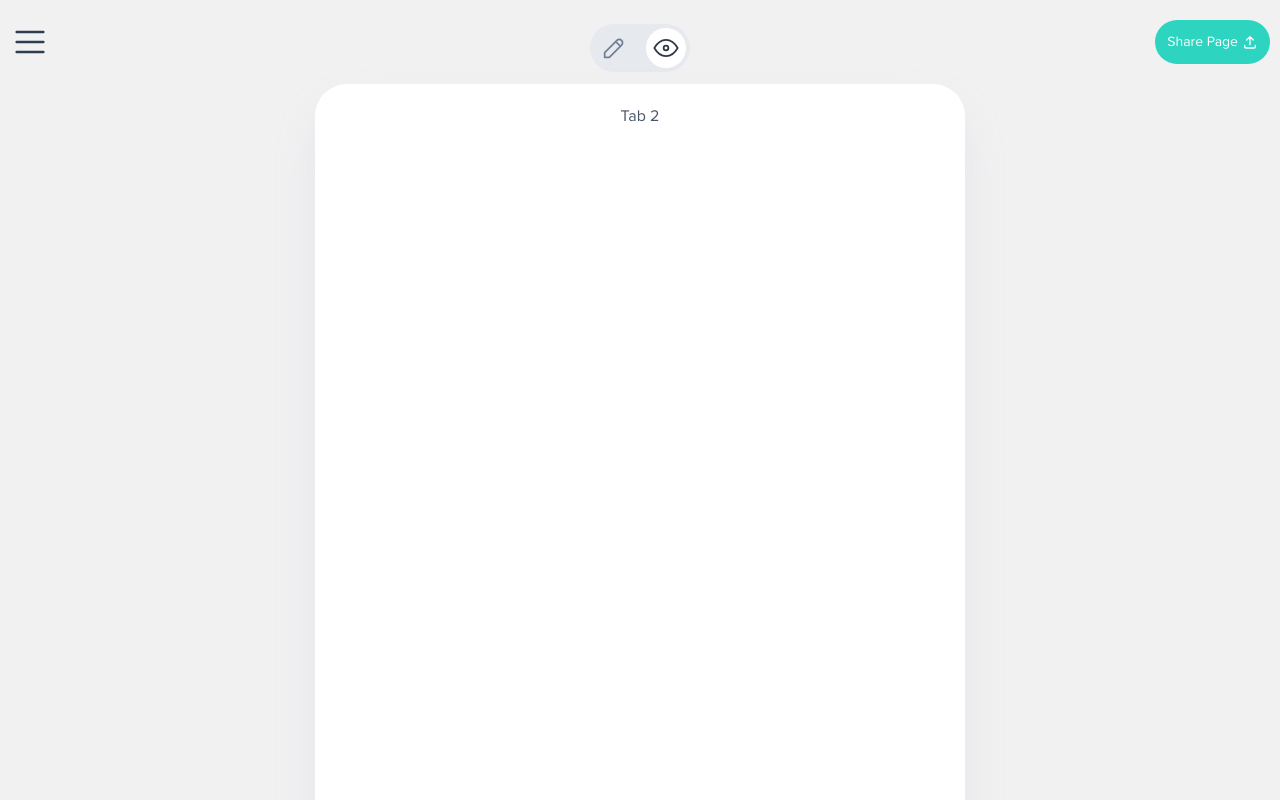
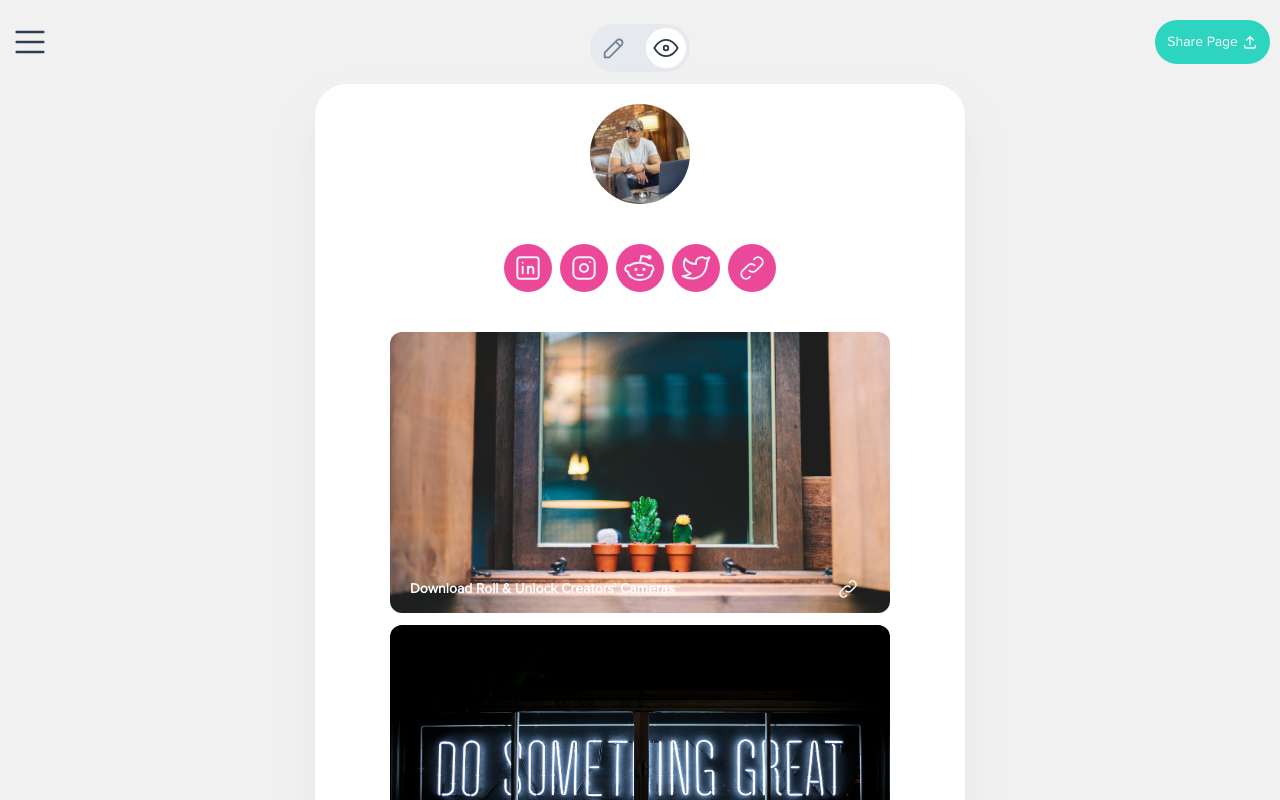
Before and after one commit to awaisspk/hoobe, a Next.js app: page / in a window 1280 px wide. Both pictures are taken after a click on the tab 666 px from the left and 48 px from the top of the page. Shown: the top 800 px of the page. Built offline with nearby package versions, Linux system fonts and the light colour scheme.

Commit message:
add tab 2

```diff
--- a/src/components/Socials/Social.tsx
+++ b/src/components/Socials/Social.tsx
@@ -55,7 +55,7 @@ export const SocialLinks = () => {
                 {<link.icon className="stroke-gray-200 w-7 sm:w-8" />}
               </SocialIcon>
 
-              <div className="absolute bg-white w-5 h-5 flex items-center justify-center rounded-lg -top-1  -right-2 sm:right-0  shadow-3xl  cursor-grab">
+              <div className="absolute bg-white w-5 h-5 flex items-center justify-center rounded-lg -top-1  -right-2 sm:right-0 drop-shadow-2xl shadow-gray-600 cursor-grab">
                 <DragIcon className="w-3 h-3 stroke-gray-900" />
               </div>
             </Reorder.Item>
--- a/src/components/Tabs/Tab1.tsx
+++ b/src/components/Tabs/Tab1.tsx
@@ -34,12 +34,9 @@ const ScoreInfo = () => {
         {scoreInfoData.map((info, i) => (
           <div
             key={info.name + info.value}
-            className={cx(
-              'flex flex-col justify-center items-center space-y-3',
-              {
-                'border border-l-gray-400': i !== 0,
-              }
-            )}
+            className={cx('flex flex-col justify-center items-center', {
+              'border border-l-gray-400': i !== 0,
+            })}
           >
             <span className="text-gray-600 text-xs sm:text-sm text-center">
               {info.name}
--- a/src/components/Tabs/Tab2.tsx
+++ b/src/components/Tabs/Tab2.tsx
@@ -1,9 +1,114 @@
+import React, { ReactNode } from 'react';
+
+import Image from 'next/image';
+
+import { Avatar } from '../Avatar';
+import {
+  AppleIcon,
+  LinkedinIcon,
+  LinkIcon,
+  RedditIcon,
+  TwitterIcon,
+} from '../icons';
 import { Wrapper } from './Tab1';
+
+const images = [
+  {
+    url: '/assets/images/bundo-kim-5hjSTJUZvPs-unsplash.jpg',
+    link: '#',
+    description: "Download Roll & Unlock Creators' Cameras",
+  },
+  {
+    url: '/assets/images/clark-tibbs-oqStl2L5oxI-unsplash.jpg',
+    link: '#',
+    description: 'Unruly Agency',
+  },
+  {
+    url: '/assets/images/kenn-reynon-ou9SF1o_P4c-unsplash.jpg',
+    link: '#',
+    description: 'Unruly Agency',
+  },
+  {
+    url: '/assets/images/marek-okon-3-esk8zPwPY-unsplash.jpg',
+    link: '#',
+    description: 'Unruly Agency',
+  },
+  {
+    url: '/assets/images/milda-vi-y31Nzxhd4_s-unsplash.jpg',
+    link: '#',
+    description: 'Unruly Agency',
+  },
+];
+
+const socialLinksList = [
+  { key: 1, icon: LinkedinIcon },
+  { key: 2, icon: AppleIcon },
+  { key: 3, icon: RedditIcon },
+  { key: 4, icon: TwitterIcon },
+  { key: 5, icon: LinkIcon },
+];
+
+interface ICard {
+  url: string;
+  link: string;
+  description: string;
+}
+
+const Card = ({ url, link, description }: ICard) => {
+  return (
+    <div className="w-full relative">
+      <div className="block relative aspect-w-16 aspect-h-9 rounded-xl  overflow-hidden">
+        <Image src={url} layout="fill" alt="" className="w-full h-full" />
+      </div>
+
+      <a
+        href={link}
+        className="flex items-center  absolute bottom-2 left-5 justify-between w-[90%] mx-auto h-max"
+      >
+        <p className="text-white text-sm font-bold">{description}</p>
+        <LinkIcon className="w-6 stroke-white" />
+      </a>
+    </div>
+  );
+};
+
+const SocialIcon = ({ children }: { children: ReactNode }) => {
+  return (
+    <>
+      <a
+        href="https://github.com/awaisspk"
+        className="bg-pink-500 w-10 h-10 md:w-12 md:h-12 rounded-full flex items-center justify-center relative"
+      >
+        {children}
+      </a>
+    </>
+  );
+};
+
+export const SocialLinks = () => {
+  return (
+    <div>
+      <div className="flex gap-2 items-center my-5">
+        {socialLinksList.map((link, i) => (
+          <SocialIcon key={i}>
+            {<link.icon className="stroke-gray-200 w-7 sm:w-8" />}
+          </SocialIcon>
+        ))}
+      </div>
+    </div>
+  );
+};
 
 export const Tab2 = () => {
   return (
     <Wrapper>
-      <h1>Tab 2</h1>
+      <Avatar showPen={false} />
+      <SocialLinks />
+      <div className="w-[min(500px,100%-20px)] mx-auto space-y-3">
+        {images.map((image, i) => (
+          <Card key={i} {...image} />
+        ))}
+      </div>
     </Wrapper>
   );
 };
--- a/src/components/Tabs/Tabs.tsx
+++ b/src/components/Tabs/Tabs.tsx
@@ -73,44 +73,44 @@ export const MainTabs = () => {
           </Tabs.Trigger>
         </Tabs.List>
 
-        <AnimatePresence>
-          {active === 'tab1' && (
+        <AnimatePresence exitBeforeEnter={true}>
           <Tabs.Content
             asChild
             value="tab1"
             className="w-full flex justify-center outline-none"
           >
+            {active === 'tab1' && (
               <motion.div
                 key="tab1"
                 className="w-full"
                 initial={{ opacity: 0, y: 20 }}
                 animate={{ opacity: 1, y: 0 }}
-                exit={{ opacity: 0 }}
+                exit={{ opacity: 0, y: -200 }}
                 transition={{ type: 'spring' }}
               >
                 <Tab1 />
               </motion.div>
+            )}
           </Tabs.Content>
-          )}
 
-          {active === 'tab2' && (
           <Tabs.Content
             asChild
             value="tab2"
             className="w-full flex justify-center outline-none"
           >
+            {active === 'tab2' && (
               <motion.div
                 key="tab2"
                 className="w-full"
                 initial={{ opacity: 0, y: 20 }}
                 animate={{ opacity: 1, y: 0 }}
-                exit={{ opacity: 0 }}
+                exit={{ y: -200 }}
                 transition={{ type: 'spring' }}
               >
                 <Tab2 />
               </motion.div>
+            )}
           </Tabs.Content>
-          )}
         </AnimatePresence>
       </Tabs.Root>
     </div>
```
Lines whose indentation alone changed are shown as unchanged.
